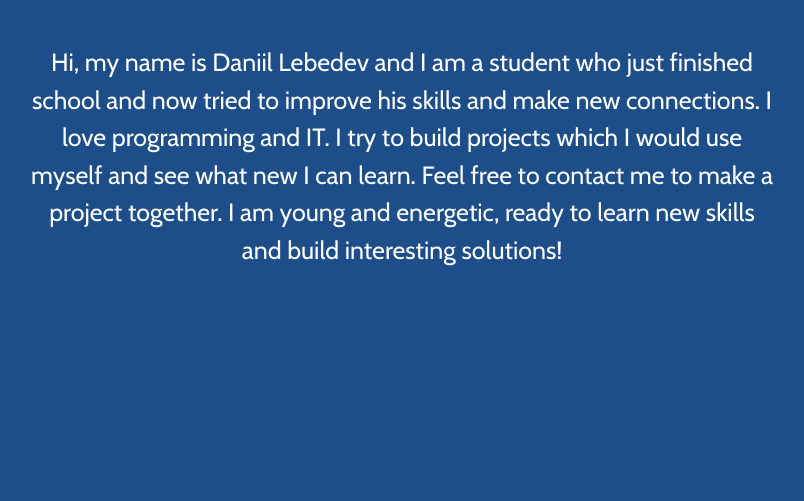
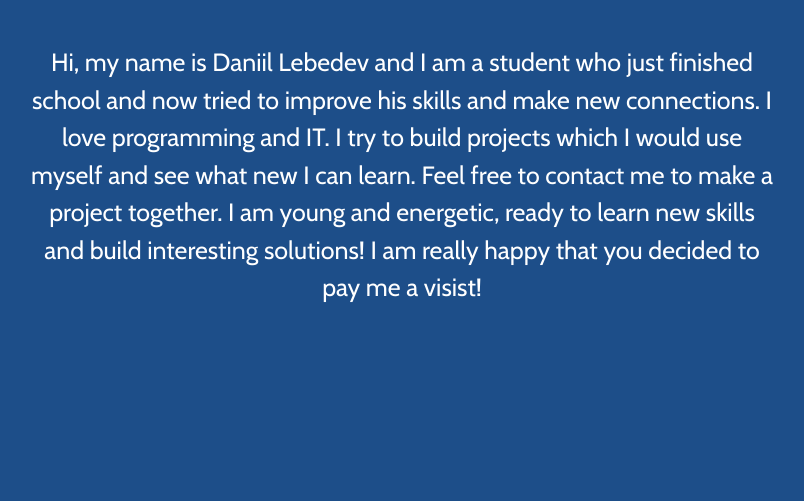
Before and after one commit to N3code/N3code-site, a Django app: page /daniil/ in a window 1280 px wide. Shown: the part 307-808 px from the top of the page, without its empty margins (238-1042 px from the left). Run offline with Django 3.2, Linux system fonts and the light colour scheme; some libraries are stand-ins or nearby versions.

Commit message:
Added some stuff to Daniil page

```diff
--- a/daniil/templates/daniil.html
+++ b/daniil/templates/daniil.html
@@ -9,7 +9,7 @@
 	<div class="separator"></div>
 	<div class="daniil-intro-small">
 		<p class="daniil-intro-small-text">Hi, my name is Daniil Lebedev and
-		I am a student who just finished school and now tried to improve his skills and make new connections. I love programming and IT. I try to build projects which I would use myself and see what new I can learn. Feel free to contact me to make a project together. I am young and energetic, ready to learn new skills and build interesting solutions!
+		I am a student who just finished school and now tried to improve his skills and make new connections. I love programming and IT. I try to build projects which I would use myself and see what new I can learn. Feel free to contact me to make a project together. I am young and energetic, ready to learn new skills and build interesting solutions! I am really happy that you decided to pay me a visist!
 		</p>
 	</div>
 	<div class="meet-daniil">
```
Also changed, not shown: 1 other file.
